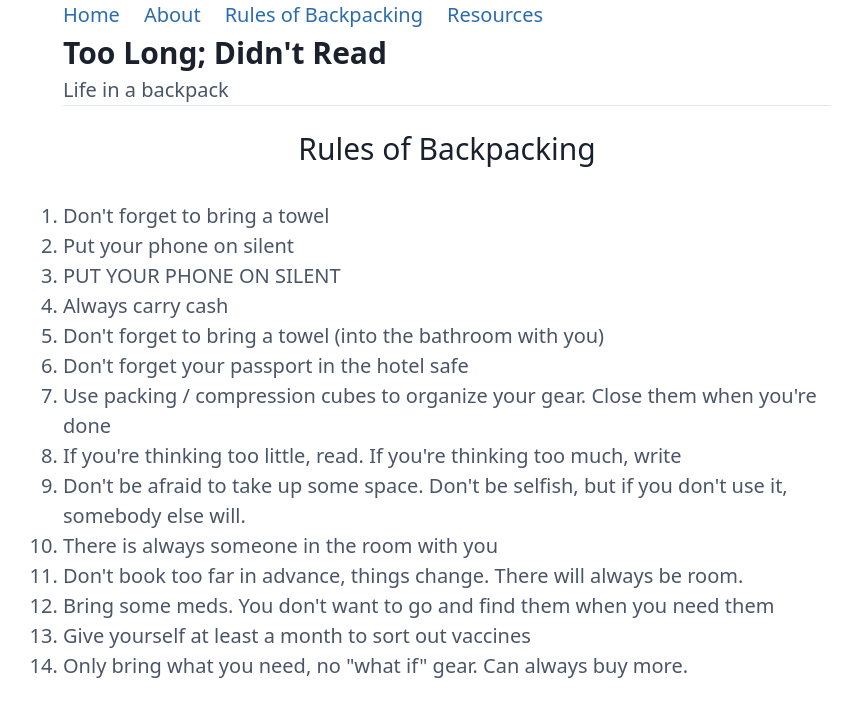
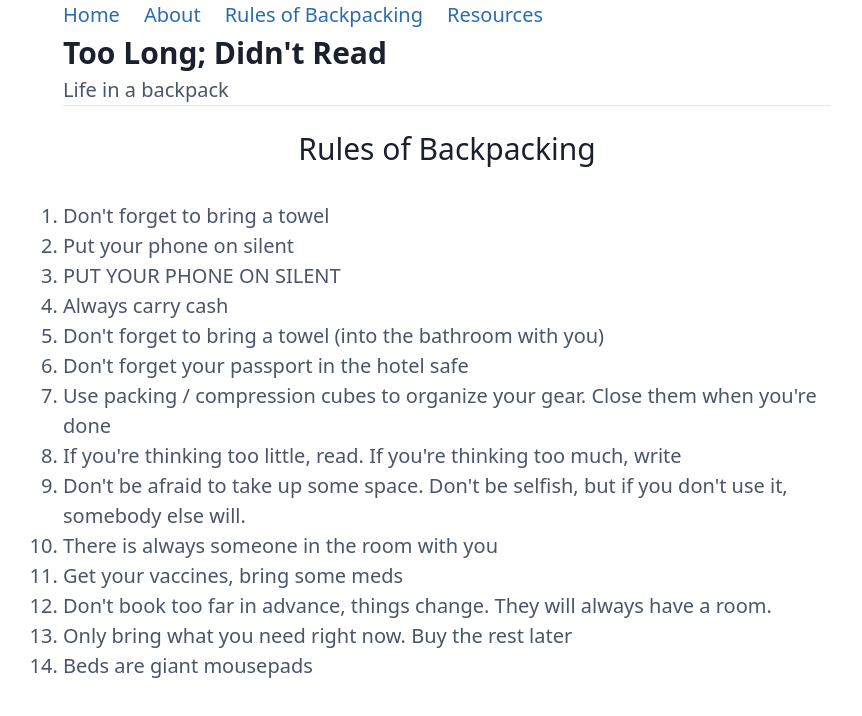
Before and after one commit to Zandakar/too-long-didnt-read, a Next.js app: page /rules-of-backpacking in a window 1280 px wide. Shown: the top 716 px of the page, without its empty margins (193-1055 px from the left). Built offline with nearby package versions, Linux system fonts and the light colour scheme.

Commit message:
minor changes

```diff
--- a/_posts/post-04.md
+++ b/_posts/post-04.md
@@ -34,13 +34,14 @@ Clothes:
 \
 Other gear:
 - Meds
-- 2x compression cubes
-- 3x Packing cubes
-- 1x Tote bag
+- Compression cubes 2x
+- Packing cubes 3x
+- 1x Tote bag. For dirty laundry
 - Novation mk3 mini MIDI keyboard
-- Kindle
-- Travel towel
-- Sleep mask
+- Kindle. For any readers out there that haven't tried using one, give the kindle a week. I promise you that you don't like the physical feeling of books as much as you think you do, and the ability to carry 30+ books (and get more whenever you want) is a game changer.
+- Travel towel. Bring one.
+- Sleep mask.
+- Ear plugs
 - Fork
 - Portable battery
 - Earphones
--- a/src/pages/rules-of-backpacking.tsx
+++ b/src/pages/rules-of-backpacking.tsx
@@ -27,10 +27,10 @@ const Page = () => (
           <li>{`If you're thinking too little, read. If you're thinking too much, write`}</li>
           <li>{`Don't be afraid to take up some space. Don't be selfish, but if you don't use it, somebody else will.`}</li>
           <li>{`There is always someone in the room with you`}</li>
-         <li>{`Don't book too far in advance, things change. There will always be room.`}</li>
-         <li>{`Bring some meds. You don't want to go and find them when you need them`}</li>
-         <li>{`Give yourself at least a month to sort out vaccines`}</li>
-         <li>{`Only bring what you need, no "what if" gear. Can always buy more.`}</li>
+         <li>{`Get your vaccines, bring some meds`}</li>
+         <li>{`Don't book too far in advance, things change. They will always have a room.`}</li>
+         <li>{`Only bring what you need right now. Buy the rest later`}</li>
+         <li>{`Beds are giant mousepads`}</li>
         </ol>
         <br />
       </div>
```
